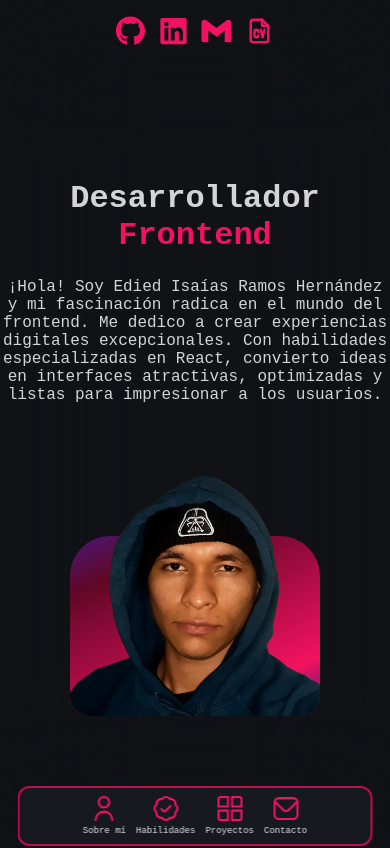
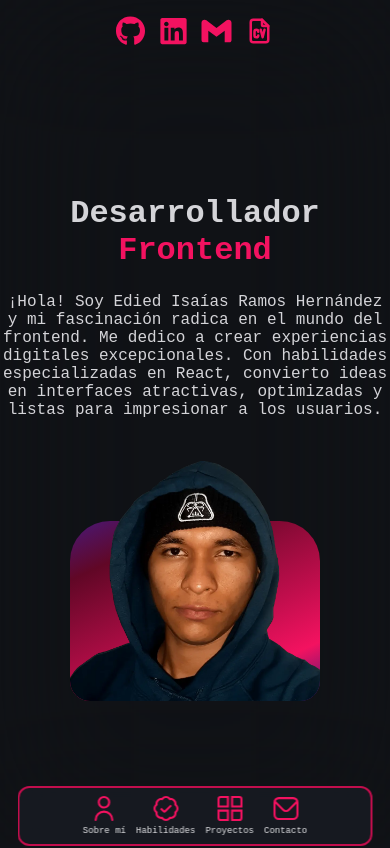
Before and after one commit to EdiedRamos/Edied, a React (Vite) app: page / in a window 390 px wide. Shown: the top 848 px of the page. Built offline with nearby package versions, Linux system fonts and the light colour scheme; a web font is replaced by a local one.

Commit message:
style: myface mobile margin top udpated

```diff
--- a/src/Components/Atoms/MyFace/MyFace.scss
+++ b/src/Components/Atoms/MyFace/MyFace.scss
@@ -9,7 +9,7 @@
 
   &__box {
     position: relative;
-    margin-top: 100px;
+    margin-top: 70px;
     border-radius: 40px 40px 20px 20px;
     background: linear-gradient(
       -25deg,
```
